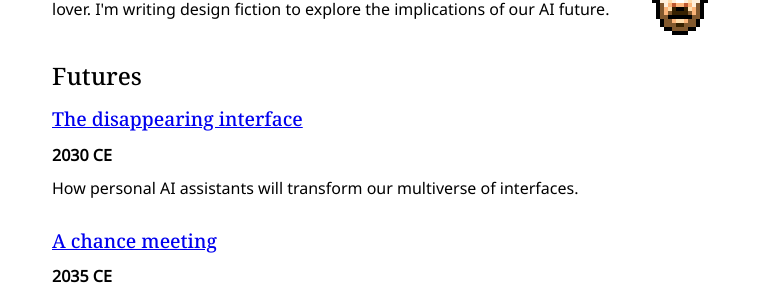
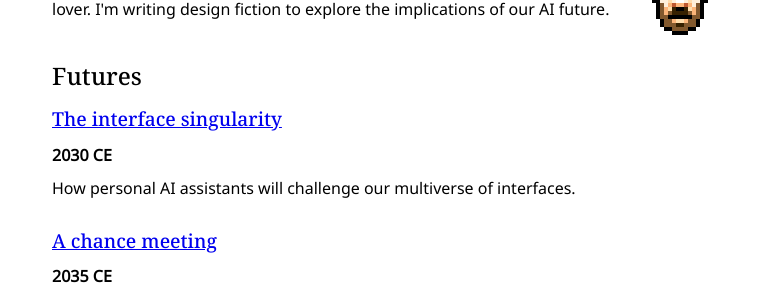
Before and after one commit to jessespeak/jessespeak.github.io, a Jekyll site: the page built from index.html, in a window 1280 px wide. Shown: the part 444-745 px from the top of the page, without its empty margins (258-1021 px from the left). Built offline with Jekyll 4.4.1, drawn with Linux system fonts in a browser that asks for light colours.

Commit message:
Update the-disappearing-interface.md

```diff
--- a/_futures/the-disappearing-interface.md
+++ b/_futures/the-disappearing-interface.md
@@ -1,8 +1,8 @@
 ---
 layout: post
-title: "The disappearing interface"
-slug: disappearing-interface
-description: "How personal AI assistants will transform our multiverse of interfaces."
+title: "The interface singularity"
+slug: the-interface-singularity
+description: "How personal AI assistants will challenge our multiverse of interfaces."
 set_date: "2030-01-01"
 ---
 
```
Also changed, not shown: other parts of _futures/the-disappearing-interface.md (+0 -2 lines).
